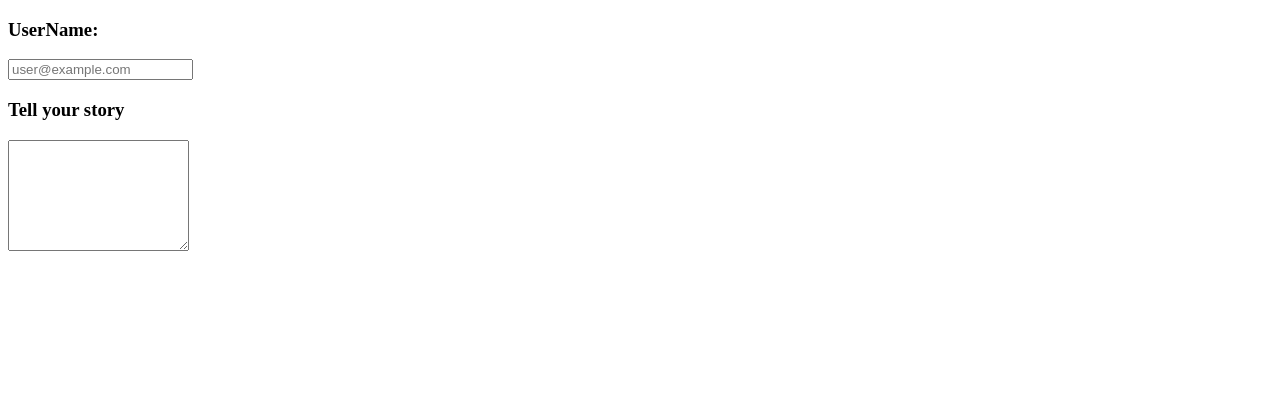
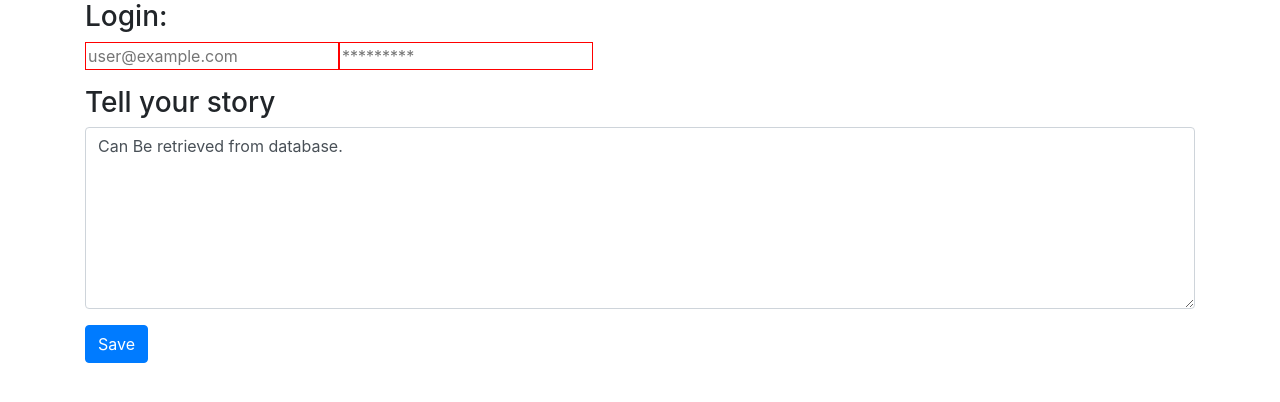
Before and after one commit to JohnTWhite/Log_A_Blog, an Angular app in the folder log-a-blog/: page / in a window 1280 px wide. Shown: the top 402 px of the page. Built offline with nearby package versions, Linux system fonts and the light colour scheme.

Commit message:
Updated stuff

```diff
--- a/log-a-blog/angular.json
+++ b/log-a-blog/angular.json
@@ -24,6 +24,7 @@
               "src/assets"
             ],
             "styles": [
+              "node_modules/bootstrap/dist/css/bootstrap.min.css",
               "src/styles.css"
             ],
             "scripts": []
--- a/log-a-blog/src/app/blog-form/blog-form.component.css
+++ b/log-a-blog/src/app/blog-form/blog-form.component.css
@@ -0,0 +1,3 @@
+.ng-invalid:not(form) {
+    border: red, solid, 1px;
+}
--- a/log-a-blog/src/app/blog-form/blog-form.component.html
+++ b/log-a-blog/src/app/blog-form/blog-form.component.html
@@ -2,18 +2,27 @@
 
 <div class="container">
 
-    <form #form="ngForm">
+    <form #form="ngForm" ngNativeValidate>
 
         <div class="form-group">
-            <h3>UserName: </h3>
-            <input id="UserName" name="UserName" type="email" placeholder="user@example.com" ngModel>
+            <h3>Login: </h3>
+            <input id="UserName" name="UserName" type="email" placeholder="user@example.com" [(ngModel)]="BlogForm.userName"
+                #nameField="ngModel" required >
+            <input id="Password" name="Password" type="password" placeholder="*********" [(ngModel)]="BlogForm.password"
+                #passwordField="ngModel" required>
         </div>
 
         <div class="form-group">
             <h3>Tell your story</h3>
-            <textarea id="Blog" name="BlogPost" class="form-control" type="text" rows="7" ngModel></textarea>
+            <textarea id="Blog" name="BlogPost" class="form-control" type="text" rows="7" [(ngModel)]="BlogForm.blogPost" maxlength="4096"></textarea>
+        </div>
+
+        <div class="form-group">
+            <button class="btn btn-primary">Save</button>
         </div>
 
     </form>
 
+  <!-- <h3> {{ form.value | json }}</h3>
+    <h3>{{ BlogForm | json }}</h3>-->
 </div>
--- a/log-a-blog/src/app/blog-form/blog-form.component.ts
+++ b/log-a-blog/src/app/blog-form/blog-form.component.ts
@@ -1,4 +1,5 @@
 import { Component, OnInit } from '@angular/core';
+import { BlogForm } from '../data/blog-form-model';
 
 @Component({
   selector: 'app-blog-form',
@@ -7,6 +8,16 @@ import { Component, OnInit } from '@angular/core';
 })
 export class BlogFormComponent implements OnInit {
 
+
+  originalBlogForm : BlogForm = {
+    userName: "",
+    password: "",
+    blogPost: "Can Be retrieved from database."
+  }
+
+  //The spread operator {...this}, allows us to maintain orignal state, like a user cancels modfying an object.
+  BlogForm : BlogForm = { ...this.originalBlogForm };
+
   constructor() { }
 
   ngOnInit() {
--- /dev/null
+++ b/log-a-blog/src/app/data/blog-form-model.ts
@@ -0,0 +1,6 @@
+
+export interface BlogForm {
+    userName: string,
+    password: string,
+    blogPost: string
+}
```
